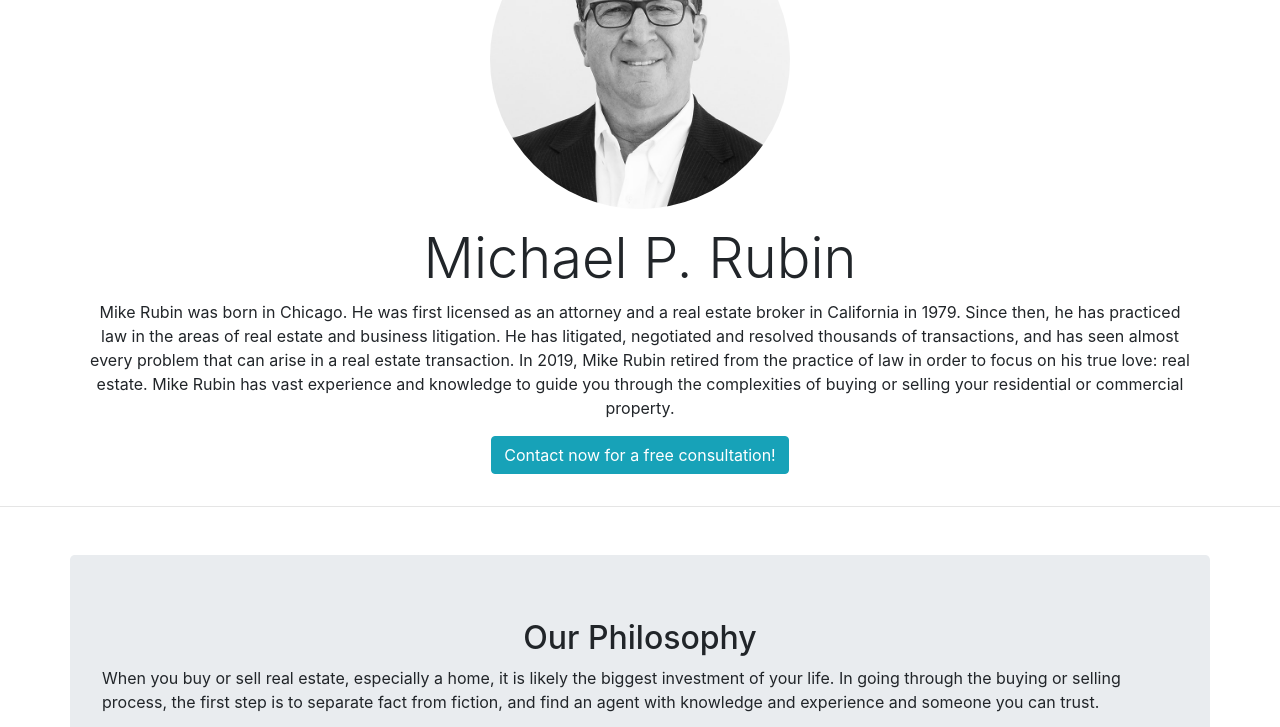
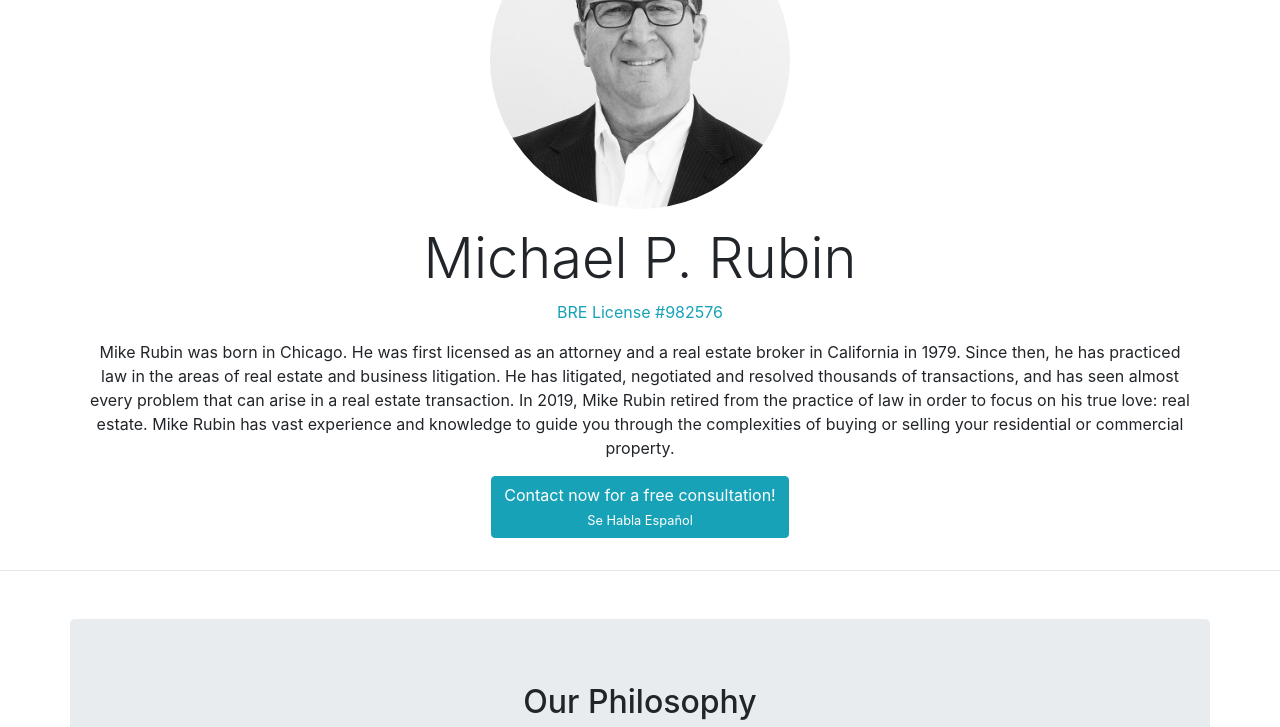
Before and after one commit to benjaminrubin/rubinrealtyco, a plain HTML site: page index.html in a window 1280 px wide. Shown: the part 1017-1744 px from the top of the page. Drawn offline with nearby package versions, Linux system fonts and the light colour scheme.

Commit message:
Update index.html

```diff
--- a/index.html
+++ b/index.html
@@ -86,16 +86,23 @@ xmlns:fb="http://ogp.me/ns/fb#">
 				<div class="col-lg-12 text-center">
 					<div id="avatar" class="mx-auto my-3"></div>
 					<h1 class="display-4">Michael P. Rubin</h1>
+					<p class="text-info">BRE License #982576</p>
 					<p>Mike Rubin was born in Chicago. He was first licensed as an attorney and a real estate
 						broker in California in 1979. Since then, he has practiced law in the areas of real
 						estate and business litigation. He has litigated, negotiated and resolved thousands
 						of transactions, and has seen almost every problem that can arise in a real estate
-						transaction. In 2019, Mike Rubin retired from the practice of law in order to focus
+						transaction.
+
+						In 2019, Mike Rubin retired from the practice of law in order to focus
 						on his true love: real estate. Mike Rubin has vast experience and knowledge to
 						guide you through the complexities of buying or selling your residential or
-						commercial property.
+						commercial property. <br/>
+
 					</p>
-					<p><a class="btn btn-info" href="#footer" role="button">Contact now for a free consultation!</a></p>
+					<p><a class="btn btn-info" href="#footer" role="button">Contact now for a free consultation!<br/><small >Se Habla Español</small> </a><br/>
+
+					</p>
+
 				</div>
 			</div>
 		</div>
@@ -547,6 +554,7 @@ xmlns:fb="http://ogp.me/ns/fb#">
 	<section class="container my-5">
 		<div class="container-fluid bg-grey">
 			<h2 class="text-center text-info">Contact now for a free consultation!</h2>
+			<h4 class="text-center text-secondary">Se Habla Español</h4>
 			<div class="row mt-5">
 				<div class="col-md-5 mb-3">
 					<!-- <h4 class="text-info">Contact now for a free consultation!</h4> -->
```
